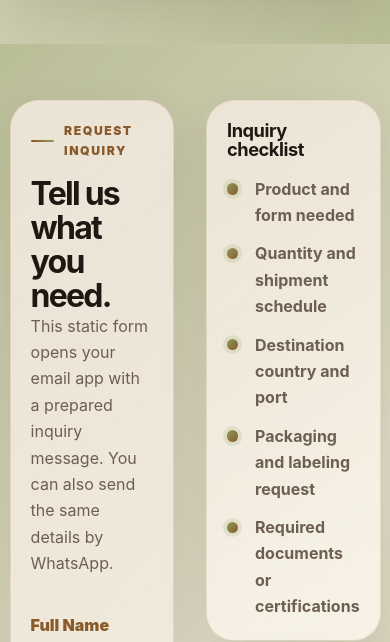
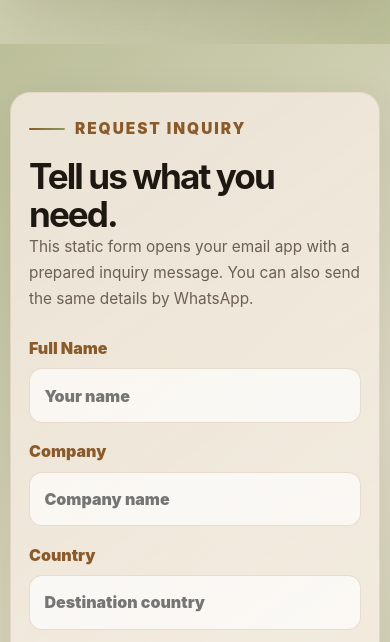
Before and after one commit to ridhoutama01233/abc, a plain HTML site: page contact.html in a window 390 px wide. Shown: the part 982-1624 px from the top of the page. Drawn offline with Linux system fonts and the light colour scheme.

Commit message:
Update styles.css

```diff
--- a/assets/css/styles.css
+++ b/assets/css/styles.css
@@ -1816,3 +1816,81 @@ textarea:focus { border-color: var(--brown); box-shadow: 0 0 0 4px rgba(139,90,4
   min-height: 54px;
   border-radius: 16px;
 }
+
+/* ================================
+   Contact Page Mobile Fix
+================================ */
+
+@media (max-width: 820px) {
+  body[data-page="contact"] .contact-section .contact-grid {
+    grid-template-columns: 1fr !important;
+    gap: 1.4rem;
+  }
+
+  body[data-page="contact"] .inquiry-form {
+    width: 100%;
+    order: 1;
+  }
+
+  body[data-page="contact"] .contact-side {
+    width: 100%;
+    order: 2;
+  }
+
+  body[data-page="contact"] .form-grid {
+    grid-template-columns: 1fr !important;
+  }
+
+  body[data-page="contact"] .form-grid .full {
+    grid-column: 1;
+  }
+
+  body[data-page="contact"] .inquiry-form,
+  body[data-page="contact"] .info-box {
+    padding: 1.35rem;
+    border-radius: 22px;
+  }
+
+  body[data-page="contact"] .inquiry-form .section-head {
+    margin-bottom: 1.4rem;
+  }
+
+  body[data-page="contact"] .inquiry-form h2 {
+    font-size: clamp(1.9rem, 9vw, 2.65rem);
+    line-height: 1.08;
+    letter-spacing: -0.055em;
+  }
+
+  body[data-page="contact"] .inquiry-form p {
+    font-size: 0.96rem;
+    line-height: 1.7;
+  }
+
+  body[data-page="contact"] .info-box h3 {
+    font-size: 1.25rem;
+  }
+
+  body[data-page="contact"] .check-list li {
+    font-size: 0.95rem;
+    line-height: 1.55;
+  }
+}
+
+@media (max-width: 420px) {
+  body[data-page="contact"] .contact-section {
+    padding-top: 3rem;
+  }
+
+  body[data-page="contact"] .inquiry-form,
+  body[data-page="contact"] .info-box {
+    padding: 1.15rem;
+    border-radius: 20px;
+  }
+
+  body[data-page="contact"] input,
+  body[data-page="contact"] select,
+  body[data-page="contact"] textarea {
+    padding: 0.82rem 0.9rem;
+    border-radius: 13px;
+  }
+}
```
